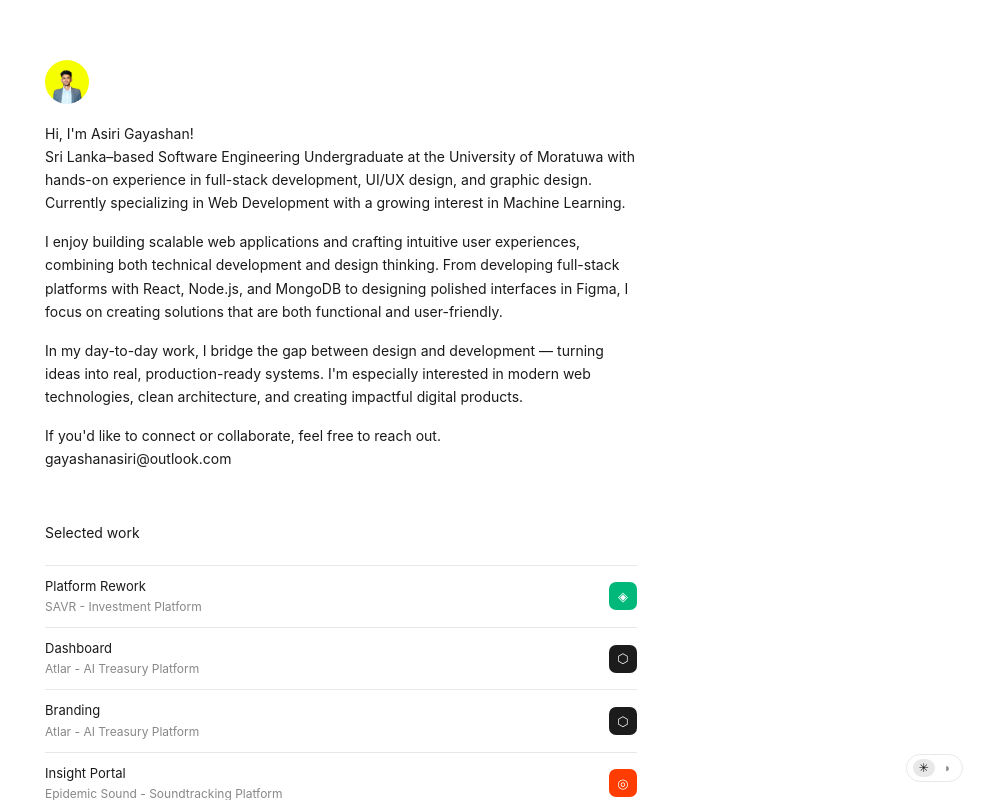
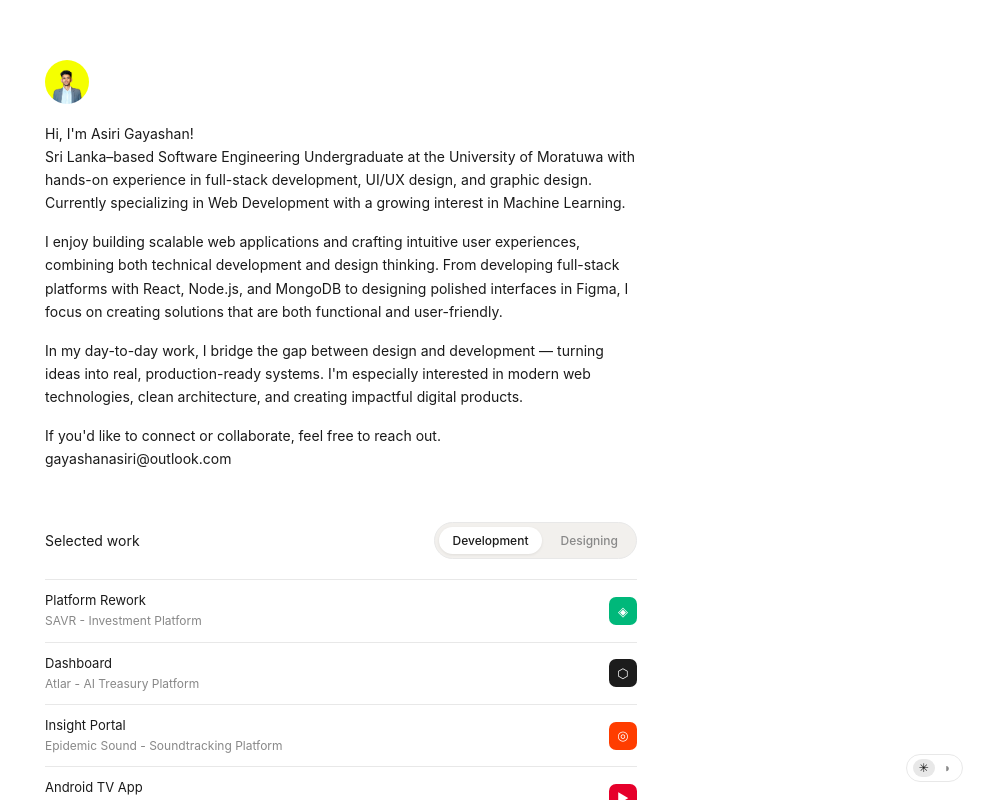
Before and after one commit to asiri-gayashan/portfolio, a React (Vite) app: page / in a window 1280 px wide. Shown: the whole page, without its empty margins (299-1280 px from the left). Built offline with nearby package versions, Linux system fonts and the light colour scheme.

Commit message:
feat: introduce selected work section with category filtering and portfolio data.

```diff
--- a/src/components/SelectedWork.jsx
+++ b/src/components/SelectedWork.jsx
@@ -1,11 +1,31 @@
+import { useState } from "react";
 import { works } from "../data/portfolioData";
 
 export default function SelectedWork({ openPanel }) {
+  const [activeTab, setActiveTab] = useState("development");
+  const filteredWorks = works.filter(w => w.category === activeTab);
+
   return (
     <section className="section">
-      <h2 className="section-title">Selected work</h2>
+      <div className="section-header">
+        <h2 className="section-title" style={{ marginBottom: 0 }}>Selected work</h2>
+        <div className="work-tabs">
+          <button
+            className={`tab-btn ${activeTab === 'development' ? 'active' : ''}`}
+            onClick={() => setActiveTab('development')}
+          >
+            Development
+          </button>
+          <button
+            className={`tab-btn ${activeTab === 'graphic-design' ? 'active' : ''}`}
+            onClick={() => setActiveTab('graphic-design')}
+          >
+            Designing
+          </button>
+        </div>
+      </div>
       <ul className="work-list">
-        {works.map((w, i) => (
+        {filteredWorks.map((w, i) => (
           <li key={i} className="work-item" onClick={() => openPanel(w)}>
             <div className="work-left">
               <div className="work-title">{w.title}</div>
--- a/src/data/portfolioData.js
+++ b/src/data/portfolioData.js
@@ -33,6 +33,7 @@ export const MOCK_SCREENS = {
 export const works = [
   {
     id: "savr-platform",
+    category: "development",
     title: "Platform Rework",
     company: "SAVR",
     desc: "Investment Platform",
@@ -47,6 +48,7 @@ export const works = [
   },
   {
     id: "atlar-dashboard",
+    category: "development",
     title: "Dashboard",
     company: "Atlar",
     desc: "AI Treasury Platform",
@@ -61,6 +63,7 @@ export const works = [
   },
   {
     id: "atlar-branding",
+    category: "graphic-design",
     title: "Branding",
     company: "Atlar",
     desc: "AI Treasury Platform",
@@ -75,6 +78,7 @@ export const works = [
   },
   {
     id: "epidemic-insight",
+    category: "development",
     title: "Insight Portal",
     company: "Epidemic Sound",
     desc: "Soundtracking Platform",
@@ -89,6 +93,7 @@ export const works = [
   },
   {
     id: "viaplay-autoplay",
+    category: "graphic-design",
     title: "Autoplay Previews",
     company: "Viaplay",
     desc: "Streaming Service",
@@ -103,6 +108,7 @@ export const works = [
   },
   {
     id: "viaplay-tv",
+    category: "development",
     title: "Android TV App",
     company: "Viaplay",
     desc: "Streaming Service",
@@ -116,6 +122,7 @@ export const works = [
   },
   {
     id: "viaplay-player",
+    category: "development",
     title: "Player for iOS, Android and Desktop",
     company: "Viaplay",
     desc: "Streaming Service",
--- a/src/styles/global.css
+++ b/src/styles/global.css
@@ -86,7 +86,13 @@ body {
 .bio-body a:hover { text-decoration: underline; }
 
 .section { margin-bottom: 52px; }
-.section-title { font-size: 14px; font-weight: 400; color: var(--text); margin-bottom: 20px; }
+.section-header { display: flex; align-items: center; justify-content: space-between; margin-bottom: 20px; }
+.section-title { font-size: 14px; font-weight: 400; color: var(--text); }
+.work-tabs { display: flex; background: var(--panel-bg); border-radius: 20px; padding: 4px; gap: 4px; border: 1px solid var(--border); transition: background 0.2s, border-color 0.2s; }
+.tab-btn { background: transparent; border: none; font-family: inherit; font-size: 12px; font-weight: 500; color: var(--muted); padding: 6px 14px; border-radius: 16px; cursor: pointer; transition: all 0.2s ease; outline: none; }
+.tab-btn:hover { color: var(--text); }
+.tab-btn.active { background: var(--bg); color: var(--text); box-shadow: 0 1px 3px rgba(0,0,0,0.08); }
+[data-dark="true"] .tab-btn.active { box-shadow: 0 1px 3px rgba(0,0,0,0.4); }
 
 .work-list { list-style: none; }
 .work-item {
```
